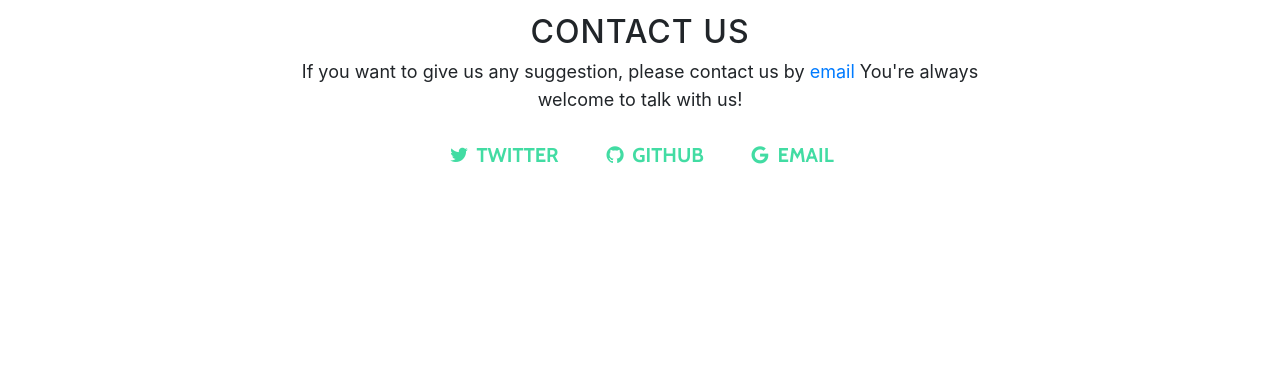
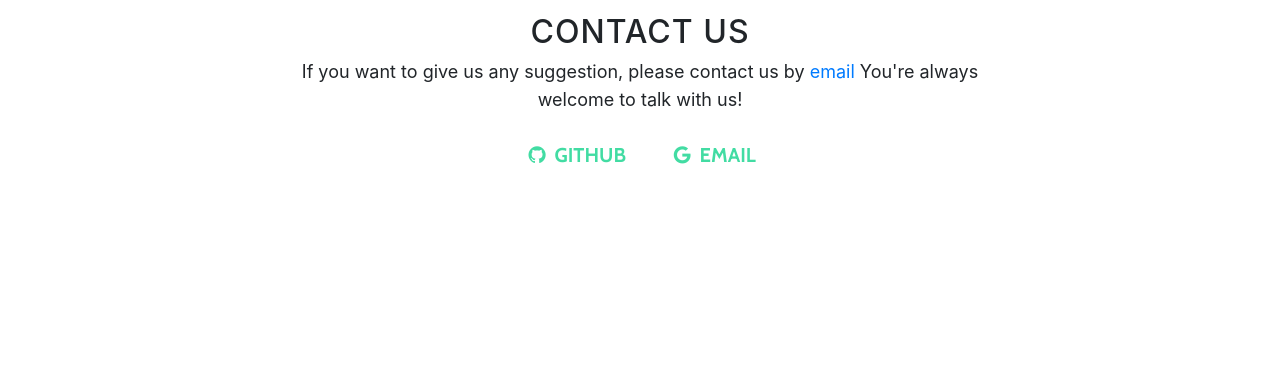
Before and after one commit to gpxlcj/gpxlcj.github.io, a website with bundled scripts: page index.html in a window 1280 px wide. Shown: the part 2560-2933 px from the top of the page. Built offline with nearby package versions, Linux system fonts and the light colour scheme.

Commit message:
remove twitter contact

```diff
--- a/index.html
+++ b/index.html
@@ -106,12 +106,6 @@
               You're always welcome to talk with us!</p>
             <ul class="list-inline banner-social-buttons">
               <li class="list-inline-item">
-                <a href="#" class="btn btn-default btn-lg">
-                  <i class="fa fa-twitter fa-fw"></i>
-                  <span class="network-name">Twitter</span>
-                </a>
-              </li>
-              <li class="list-inline-item">
                 <a href="https://github.com/NCTU-ADSL-public/" class="btn btn-default btn-lg">
                   <i class="fa fa-github fa-fw"></i>
                   <span class="network-name">Github</span>
```
